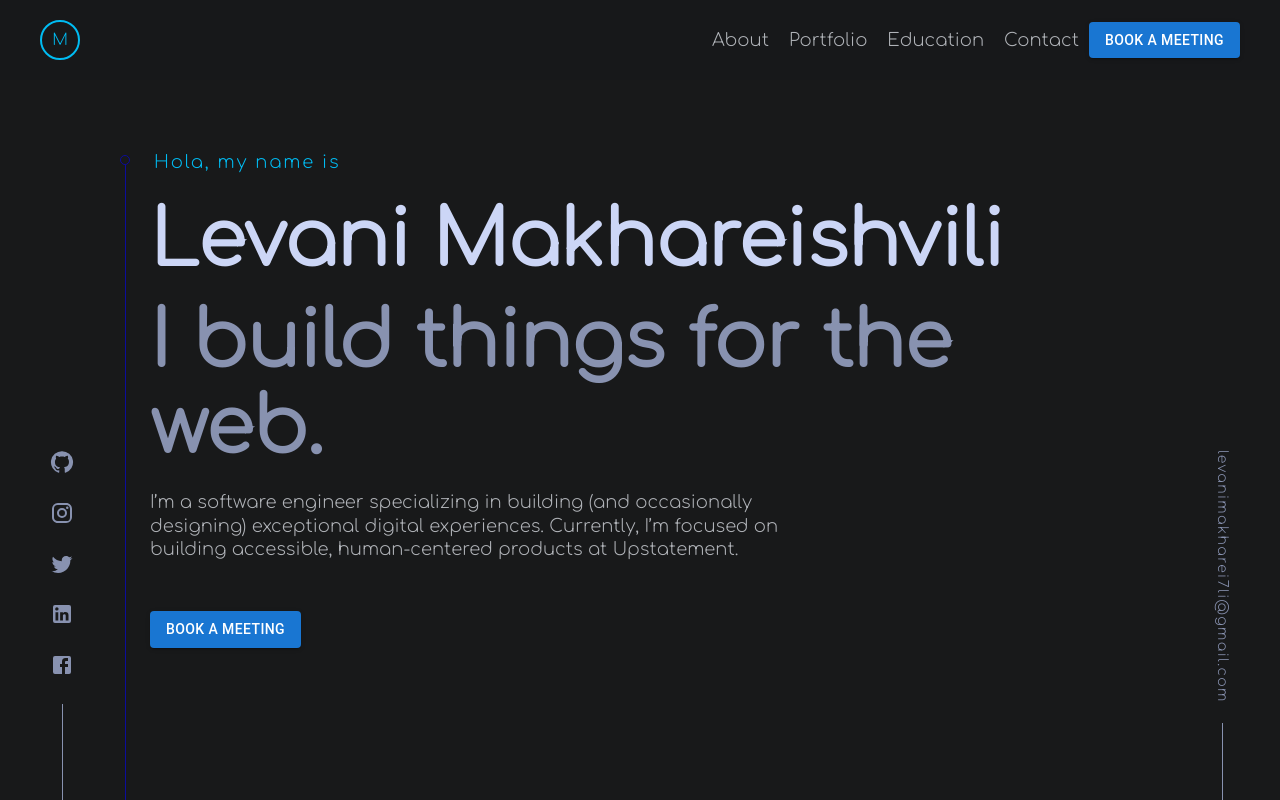
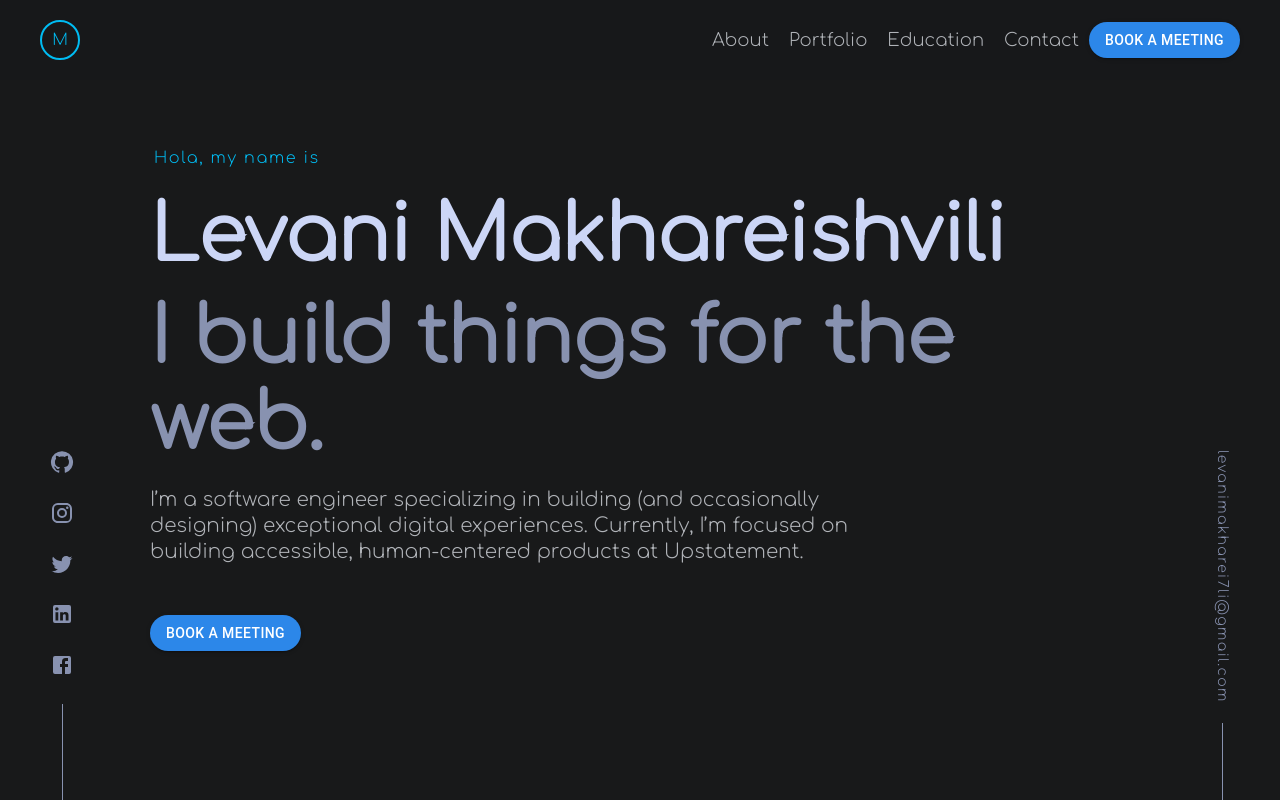
Before and after one commit to Makhareishvili/portfolio, a React (Vite) app: page / in a window 1280 px wide. Shown: the top 800 px of the page. Built offline with nearby package versions, Linux system fonts and the light colour scheme.

Commit message:
Add Smooth Scrolling

```diff
--- a/package.json
+++ b/package.json
@@ -19,6 +19,7 @@
     "@mui/types": "^7.2.3",
     "@sendgrid/mail": "^7.7.0",
     "@types/axios": "^0.14.0",
+    "@types/react-scroll": "^1.8.6",
     "axios": "^1.3.4",
     "emailjs-com": "^3.2.0",
     "framer-motion": "^10.2.4",
@@ -26,6 +27,7 @@
     "material-ui-icons": "^1.0.0-beta.36",
     "react": "^18.2.0",
     "react-dom": "^18.2.0",
+    "react-scroll": "^1.8.9",
     "react-scrollbars-custom": "^4.1.1"
   },
   "devDependencies": {
--- a/src/components/About/About.tsx
+++ b/src/components/About/About.tsx
@@ -146,6 +146,7 @@ const About = () => {
       viewport={{ once: true, amount: 0.1 }}
       variants={divAnimate}
       className={classes.mainContainer}
+      id="about"
     >
       <GeneralHeader heading={"About me"} />
       <Box className={classes.contentContainer}>
--- a/src/components/Contact/Contact.tsx
+++ b/src/components/Contact/Contact.tsx
@@ -224,7 +224,7 @@ const Contact = () => {
   };
   return (
     <>
-      <Box className={classes.mainContainer}>
+      <Box id="contact" className={classes.mainContainer}>
         <GeneralHeader heading={"Contact"} />
         <Box className={classes.mainInputContainer}>
           <h2>Send me a message!</h2>
--- a/src/components/Education/Education.tsx
+++ b/src/components/Education/Education.tsx
@@ -66,6 +66,7 @@ const Education = () => {
       viewport={{ once: true, amount: 0.1 }}
       variants={divAnimate}
       className={classes.mainContainer}
+      id="education"
     >
       <GeneralHeader heading={"Education"} />
       <h2>Passion for the Tech Industry and technical skills</h2>
--- a/src/components/Header/Header.tsx
+++ b/src/components/Header/Header.tsx
@@ -9,15 +9,15 @@ const useStyles = makeStyles(() => ({
     justifyContent: "center",
     flexDirection: "column",
     margin: "0px auto",
-    maxWidth: "1400px",
+    maxWidth: "1000px",
     "& p": {
       // animation
       animationDuration: "100ms",
       animationTimingFunction: "ease-in",
       animationFillMode: "forwards",
       transform: "scale(0)",
-      "&:nth-child(2)": {
-        fontSize: "18px",
+      "&:nth-child(1)": {
+        fontSize: "16px",
         margin: "0 0 12px 4px",
         color: `${DefaultThemes.colors.blueBolt}`,
         letterSpacing: ".1em",
@@ -25,8 +25,8 @@ const useStyles = makeStyles(() => ({
         animationDelay: "800ms",
         animationName: "$contentAnimation",
       },
-      "&:nth-child(3)": {
-        fontSize: "4.8em",
+      "&:nth-child(2)": {
+        fontSize: "77px",
         color: "#ccd6f6",
         lineHeight: "1.5",
         fontWeight: "bolder",
@@ -34,16 +34,16 @@ const useStyles = makeStyles(() => ({
         animationDelay: "900ms",
         animationName: "$contentAnimation",
       },
-      "&:nth-child(4)": {
-        fontSize: "4.8em",
+      "&:nth-child(3)": {
+        fontSize: "77px",
         fontWeight: "bolder",
         color: "#8892b0",
         // animation
         animationDelay: "1000ms",
         animationName: "$contentAnimation",
       },
-      "&:nth-child(5)": {
-        fontSize: "18px",
+      "&:nth-child(4)": {
+        fontSize: "20px",
         maxWidth: "700px",
         lineHeight: "1.3",
         marginTop: "20px",
@@ -53,22 +53,6 @@ const useStyles = makeStyles(() => ({
         animationDelay: "1100ms",
         animationName: "$contentAnimation",
       },
-    },
-  },
-  animationLine: {
-    backgroundColor: `#0c0c9b`,
-    width: "1px",
-    height: "458%",
-    position: "absolute",
-    marginLeft: "-25px",
-    marginTop: "13px",
-    "& div": {
-      width: "10px",
-      height: "10px",
-      border: "1px solid #0c0c9b",
-      borderRadius: "50%",
-      marginLeft: "-4.7px",
-      marginTop: "-10px",
     },
   },
   bookButton: {
@@ -95,28 +79,27 @@ const Header = () => {
   return (
     <>
       <Box className={classes.contentContainer}>
-        <Box>
-          <Box className={classes.animationLine}>
-            <Box />
-          </Box>
         <p>Hola, my name is</p>
         <p>Levani Makhareishvili</p>
         <p>I build things for the web.</p>
         <p>
           I’m a software engineer specializing in building (and occasionally
-            designing) exceptional digital experiences. Currently, I’m focused
-            on building accessible, human-centered products at Upstatement.
+          designing) exceptional digital experiences. Currently, I’m focused on
+          building accessible, human-centered products at Upstatement.
         </p>
         <Button
           href="mailto:levanimakharei7li@gmail.com"
           className={classes.bookButton}
-            sx={{ marginTop: "50px" }}
+          sx={{
+            marginTop: "50px",
+            backgroundColor: "#2c87e9",
+            borderRadius: "20px",
+          }}
           variant="contained"
         >
           Book a meeting
         </Button>
       </Box>
-      </Box>
     </>
   );
 };
--- a/src/components/Navbar/Navbar.tsx
+++ b/src/components/Navbar/Navbar.tsx
@@ -4,6 +4,7 @@ import makeStyles from "@mui/styles/makeStyles";
 import { useEffect, useRef, useState } from "react";
 import { DefaultThemes } from "../../Themes/DefaultThemes";
 import { Sling as Hamburger } from "hamburger-react";
+import { Link } from "react-scroll";
 const useStyle = makeStyles(() => ({
   defaultmainContainer: {
     backgroundColor: `rgba(
@@ -192,16 +193,24 @@ const NavbarList = (): JSX.Element => {
   return (
     <ul>
       <li>
-        <a>About</a>
+        <Link smooth={true} to="about" duration={1000} offset={0}>
+          About
+        </Link>
       </li>
       <li>
-        <a>Portfolio</a>
+        <Link smooth={true} to="portfolio" duration={1000} offset={0}>
+          Portfolio
+        </Link>
       </li>
       <li>
-        <a>Education</a>
+        <Link smooth={true} to="education" duration={1000} offset={0}>
+          Education
+        </Link>
       </li>
       <li>
-        <a>Contact</a>
+        <Link smooth={true} to="contact" duration={1000} offset={200}>
+          Contact
+        </Link>
       </li>
     </ul>
   );
@@ -213,7 +222,12 @@ const BookButton = ({ classes, isOpen }: any): JSX.Element => {
       className={classes.bookButton}
       href="mailto:levanimakharei7li@gmail.com"
     >
-      <Button variant="contained">Book a meeting</Button>
+      <Button
+        sx={{ backgroundColor: "#2c87e9", borderRadius: "20px" }}
+        variant="contained"
+      >
+        Book a meeting
+      </Button>
     </a>
   );
 };
@@ -253,7 +267,9 @@ const Navbar = () => {
         } ${prevScrollPos == 0 && classes.shadowContainer}`}
       >
         <Box className={classes.logoContainer}>
-          <p>M</p>
+          <p>
+            <a>M</a>
+          </p>
         </Box>
         {!breakPointTablet ? (
           <>
--- a/src/components/Portfolio/Portfolio.tsx
+++ b/src/components/Portfolio/Portfolio.tsx
@@ -184,6 +184,7 @@ const Portfolio = () => {
       viewport={{ once: true, amount: 0.1 }}
       variants={divAnimate}
       className={classes.mainContainer}
+      id="portfolio"
     >
       <GeneralHeader heading={"Portofio"} />
       {DATA.map((data, ind) => {
```
Also changed, not shown: 1 other file (tests, documents, lock files or other folders). Lines whose indentation alone changed are shown as unchanged.
